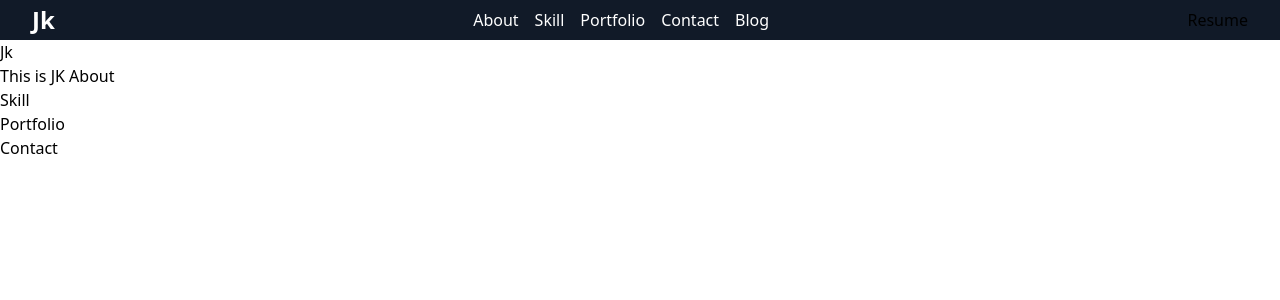
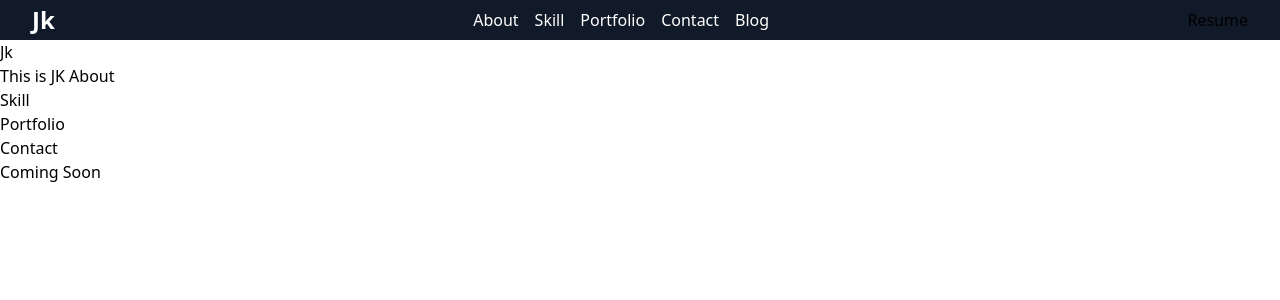
Before and after one commit to NishatFariza/jk-portfolio, a Next.js app: page / in a window 1280 px wide. Shown: the top 300 px of the page. Built offline with nearby package versions, Linux system fonts and the light colour scheme.

Commit message:
add:blog component

```diff
--- /dev/null
+++ b/src/components/Blog.tsx
@@ -0,0 +1,11 @@
+import React from 'react'
+
+const Blog = () => {
+  return (
+      <div>
+          <h2>Coming Soon</h2>
+    </div>
+  )
+}
+
+export default Blog
--- a/src/pages/index.tsx
+++ b/src/pages/index.tsx
@@ -7,6 +7,7 @@ import About from '../components/About'
 import Skill from '../components/Skill'
 import Portfolio from '../components/Portfolio'
 import Contact from '../components/Contact'
+import Blog from '../components/Blog'
 
 export default function Home() {
   return (
@@ -17,6 +18,7 @@ export default function Home() {
       <Skill />
       <Portfolio />
       <Contact />
+      <Blog />
     </div>
   )
 }
```
